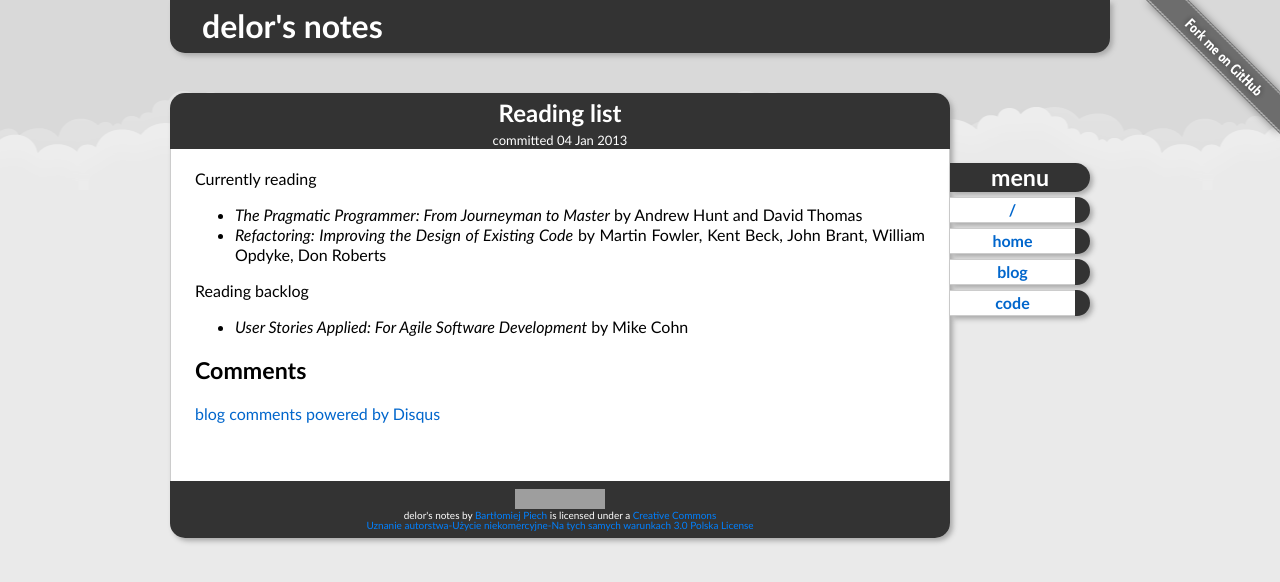
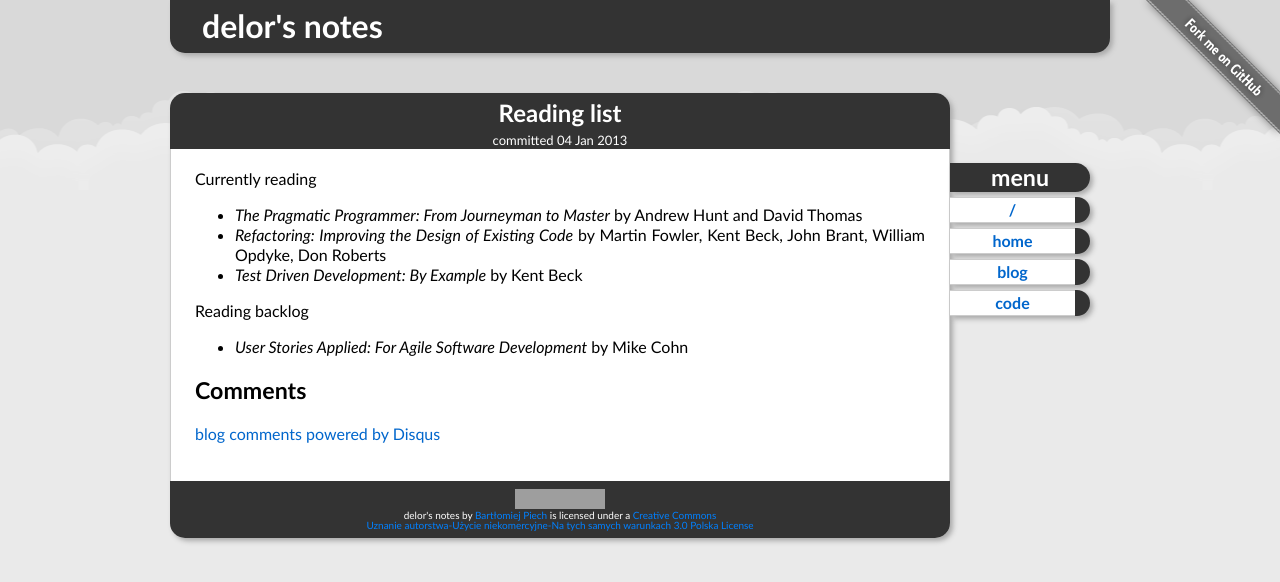
Before and after one commit to delor/delor.github.com, a Jekyll site: the page built from _posts/2013-01-04-reading-list.markdown, in a window 1280 px wide. Shown: the top 582 px of the page. Built offline with Jekyll 4.4.1, drawn with Linux system fonts in a browser that asks for light colours; Markdown is read by kramdown in place of the engine named in the settings; comment, search, counter and statistics services are not loaded; grey boxes are pictures that could not be loaded.

Commit message:
Update _posts/2013-01-04-reading-list.markdown

```diff
--- a/_posts/2013-01-04-reading-list.markdown
+++ b/_posts/2013-01-04-reading-list.markdown
@@ -6,6 +6,7 @@ Currently reading
 
 * _The Pragmatic Programmer: From Journeyman to Master_ by Andrew Hunt and David Thomas
 * _Refactoring: Improving the Design of Existing Code_ by Martin Fowler, Kent Beck, John Brant, William Opdyke, Don Roberts
+* _Test Driven Development: By Example_ by Kent Beck
 
 Reading backlog
 
```
